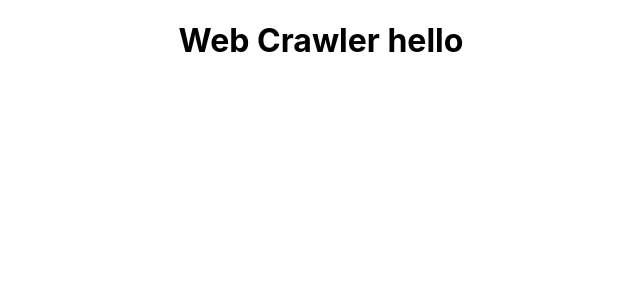
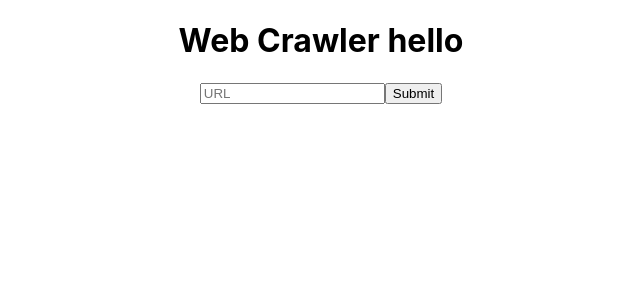
Before and after one commit to veronicakate/f-e-WebCrawler, a React (Create React App) app: page / in a window 1280 px wide. Shown: the top 300 px of the page, without its empty margins (319-959 px from the left). Built offline with nearby package versions, Linux system fonts and the light colour scheme.

Commit message:
add a form to front end (#3)

```diff
--- a/src/App.js
+++ b/src/App.js
@@ -6,6 +6,10 @@ function App() {
   return (
     <div className="App">
       <h1> Web Crawler hello</h1>
+      <form>
+        <input type='text' placeholder='URL' name='urlSearchbar' />
+        <input type='submit' name='submitButton' />
+      </form>
     </div>
   );
 }
```
